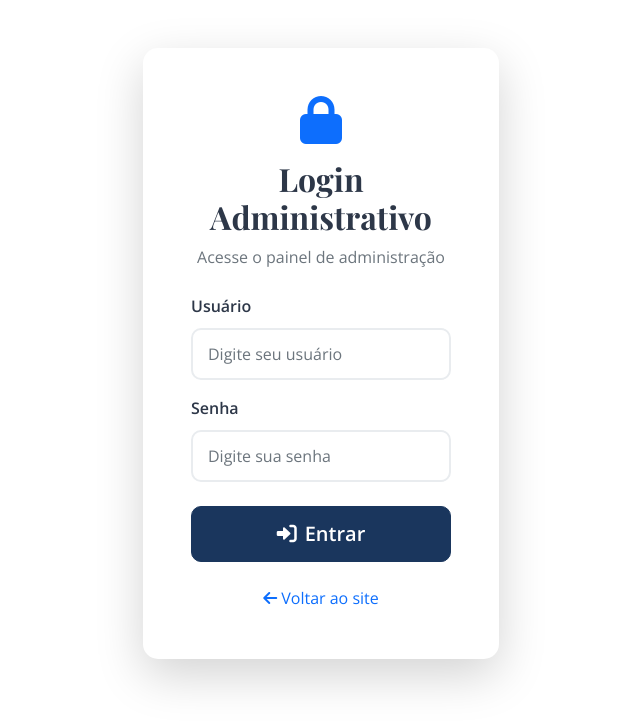
After one commit to gaco/adv-simone, a Flask app: page /login in a window 1280 px wide. The commit adds this page. Shown: the top 727 px of the page, without its empty margins (319-959 px from the left). Run offline with Flask 3, Linux system fonts and the light colour scheme.

Commit message:
several improvements

```diff
--- a/app.py
+++ b/app.py
@@ -1,23 +1,27 @@
 import os
 from datetime import datetime
+from werkzeug.security import generate_password_hash, check_password_hash
 
 from dotenv import load_dotenv
-from flask import Flask, flash, redirect, render_template, url_for
+# Load environment variables from .env file BEFORE imports that need them
+load_dotenv()
+
+from flask import Flask, flash, redirect, render_template, url_for, request, abort
 from flask_sqlalchemy import SQLAlchemy
 from flask_wtf import FlaskForm
-from wtforms import FloatField, IntegerField, StringField, TextAreaField
+from flask_login import LoginManager, UserMixin, login_user, login_required, logout_user, current_user
+from wtforms import FloatField, IntegerField, StringField, TextAreaField, PasswordField
 from wtforms.validators import DataRequired, Email, Length
 
-# Import our database utilities
 from database import init_db as initialize_database
 from database import reset_sample_data
 
-# Import Google Reviews service
 from google_reviews import get_google_reviews
 from sample_data import GOOGLE_PLACE_ID
 
-# Load environment variables from .env file
-load_dotenv()
+# Debug print
+print(f"DEBUG - GOOGLE_PLACE_ID from env: {os.getenv('GOOGLE_PLACE_ID')}")
+print(f"DEBUG - GOOGLE_PLACE_ID from sample_data: {GOOGLE_PLACE_ID}")
 
 app = Flask(__name__)
 
@@ -39,8 +43,31 @@ else:
 
 db = SQLAlchemy(app)
 
+# Initialize Flask-Login
+login_manager = LoginManager()
+login_manager.init_app(app)
+login_manager.login_view = 'login'
+login_manager.login_message = 'Por favor, faça login para acessar esta página.'
+login_manager.login_message_category = 'warning'
+
+@login_manager.user_loader
+def load_user(user_id):
+    return db.session.get(User, int(user_id))
+
 
 # Models
+class User(UserMixin, db.Model):
+    """User model for authentication."""
+    id = db.Column(db.Integer, primary_key=True)
+    username = db.Column(db.String(80), unique=True, nullable=False)
+    password_hash = db.Column(db.String(120), nullable=False)
+
+    def set_password(self, password):
+        self.password_hash = generate_password_hash(password)
+
+    def check_password(self, password):
+        return check_password_hash(self.password_hash, password)
+
 class Lawyer(db.Model):
     """
     Lawyer model - represents the single lawyer profile.
@@ -61,7 +88,7 @@ class Lawyer(db.Model):
     @staticmethod
     def get_lawyer():
         """Helper method to get the single lawyer record."""
-        return Lawyer.query.first()
+        return db.session.scalars(db.select(Lawyer).limit(1)).first()
 
 
 class Service(db.Model):
@@ -96,11 +123,9 @@ class Review(db.Model):
     def get_combined_reviews(limit=None):
         """Get combined manual and Google reviews"""
         # Get manual reviews from database
-        manual_reviews = (
-            Review.query.filter_by(source="manual")
-            .order_by(Review.date_created.desc())
-            .all()
-        )
+        manual_reviews = db.session.scalars(
+            db.select(Review).filter_by(source="manual").order_by(Review.date_created.desc())
+        ).all()
 
         # Get Google reviews
         try:
@@ -175,13 +200,47 @@ class ReviewForm(FlaskForm):
     comment = TextAreaField("Comentário", validators=[DataRequired()])
 
 
+class LoginForm(FlaskForm):
+    username = StringField("Usuário", validators=[DataRequired()])
+    password = PasswordField("Senha", validators=[DataRequired()])
+
+
 # Routes
+@app.route("/login", methods=["GET", "POST"])
+def login():
+    if current_user.is_authenticated:
+        return redirect(url_for("admin"))
+
+    form = LoginForm()
+    if form.validate_on_submit():
+        user = db.session.scalars(db.select(User).filter_by(username=form.username.data)).first()
+        if user and user.check_password(form.password.data):
+            login_user(user)
+            next_page = request.args.get('next')
+            if not next_page or not next_page.startswith('/'):
+                next_page = url_for('admin')
+            flash('Login realizado com sucesso!', 'success')
+            return redirect(next_page)
+        else:
+            flash('Usuário ou senha inválidos!', 'error')
+
+    return render_template("login.html", form=form)
+
+
+@app.route("/logout")
+@login_required
+def logout():
+    logout_user()
+    flash('Logout realizado com sucesso!', 'success')
+    return redirect(url_for("index"))
+
+
 @app.route("/")
 def index():
     # Get the single lawyer record
     lawyer = Lawyer.get_lawyer()
-    services = Service.query.all()
-    abouts = About.query.all()
+    services = db.session.scalars(db.select(Service)).all()
+    abouts = db.session.scalars(db.select(About)).all()
 
     # Get combined reviews (Google + manual)
     reviews = Review.get_combined_reviews(limit=6)
@@ -202,13 +261,16 @@ def index():
 
 
 @app.route("/admin")
+@login_required
 def admin():
     # Get the single lawyer record
     lawyer = Lawyer.get_lawyer()
-    services = Service.query.all()
-    abouts = About.query.all()
+    services = db.session.scalars(db.select(Service)).all()
+    abouts = db.session.scalars(db.select(About)).all()
     # Get all manual reviews for admin
-    manual_reviews = Review.query.filter_by(source="manual").all()
+    manual_reviews = db.session.scalars(
+        db.select(Review).filter_by(source="manual")
+    ).all()
     # Get Google reviews count
     try:
         google_reviews = get_google_reviews(GOOGLE_PLACE_ID)
@@ -233,6 +295,7 @@ def admin():
 
 
 @app.route("/admin/lawyer", methods=["GET", "POST"])
+@login_required
 def admin_lawyer():
     # Get the single lawyer record (or None if doesn't exist)
     lawyer = Lawyer.get_lawyer()
@@ -282,6 +345,7 @@ def admin_lawyer():
 
 
 @app.route("/admin/services", methods=["GET", "POST"])
+@login_required
 def admin_services():
     form = ServiceForm()
 
@@ -296,13 +360,16 @@ def admin_services():
         flash("Serviço adicionado com sucesso!", "success")
         return redirect(url_for("admin_services"))
 
-    services = Service.query.all()
+    services = db.session.scalars(db.select(Service)).all()
     return render_template("admin_services.html", form=form, services=services)
 
 
 @app.route("/admin/services/delete/<int:id>")
+@login_required
 def delete_service(id):
-    service = Service.query.get_or_404(id)
+    service = db.session.get(Service, id)
+    if not service:
+        abort(404)
     db.session.delete(service)
     db.session.commit()
     flash("Serviço removido com sucesso!", "success")
@@ -310,6 +377,7 @@ def delete_service(id):
 
 
 @app.route("/admin/about", methods=["GET", "POST"])
+@login_required
 def admin_about():
     form = AboutForm()
 
@@ -324,13 +392,16 @@ def admin_about():
         flash("Sobre Nós adicionado com sucesso!", "success")
         return redirect(url_for("admin_about"))
 
-    abouts = About.query.all()
+    abouts = db.session.scalars(db.select(About)).all()
     return render_template("admin_about.html", form=form, abouts=abouts)
 
 
 @app.route("/admin/about/delete/<int:id>")
+@login_required
 def delete_about(id):
-    about = About.query.get_or_404(id)
+    about = db.session.get(About, id)
+    if not about:
+        abort(404)
     db.session.delete(about)
     db.session.commit()
     flash("Sobre Nós removido com sucesso!", "success")
@@ -338,6 +409,7 @@ def delete_about(id):
 
 
 @app.route("/admin/reviews", methods=["GET", "POST"])
+@login_required
 def admin_reviews():
     form = ReviewForm()
 
@@ -354,11 +426,9 @@ def admin_reviews():
         return redirect(url_for("admin_reviews"))
 
     # Get manual reviews only (Google reviews are read-only)
-    manual_reviews = (
-        Review.query.filter_by(source="manual")
-        .order_by(Review.date_created.desc())
-        .all()
-    )
+    manual_reviews = db.session.scalars(
+        db.select(Review).filter_by(source="manual").order_by(Review.date_created.desc())
+    ).all()
 
     # Get Google reviews for display (read-only)
     try:
@@ -375,8 +445,11 @@ def admin_reviews():
 
 
 @app.route("/admin/reviews/delete/<int:id>")
+@login_required
 def delete_review(id):
-    review = Review.query.get_or_404(id)
+    review = db.session.get(Review, id)
+    if not review:
+        abort(404)
     if review.source == "manual":  # Only allow deleting manual reviews
         db.session.delete(review)
         db.session.commit()
@@ -387,6 +460,7 @@ def delete_review(id):
 
 
 @app.route("/admin/reviews/refresh-google", methods=["POST"])
+@login_required
 def refresh_google_reviews():
     """Refresh Google reviews (useful for testing)"""
     try:
@@ -398,10 +472,11 @@ def refresh_google_reviews():
 
 
 @app.route("/admin/reset-data", methods=["POST"])
+@login_required
 def admin_reset_data():
     """Reset database to original sample data (useful for development)."""
     try:
-        reset_sample_data(db, Lawyer, Service, About, Review)
+        reset_sample_data(db, Lawyer, Service, About, Review, User)
         flash("Banco de dados resetado para dados de exemplo!", "success")
     except Exception as e:
         flash(f"Erro ao resetar dados: {str(e)}", "error")
@@ -411,7 +486,7 @@ def admin_reset_data():
 with app.app_context():
     try:
         # Initialize database using the new separated structure
-        initialize_database(db, Lawyer, Service, About, Review)
+        initialize_database(db, Lawyer, Service, About, Review, User)
     except Exception as e:
         print(f"Database initialization error: {e}")
 
--- a/requirements.txt
+++ b/requirements.txt
@@ -1,6 +1,7 @@
 Flask==3.0.0
 Flask-SQLAlchemy==3.1.1
 Flask-WTF==1.2.1
+Flask-Login==0.6.3
 WTForms==3.1.1
 Werkzeug==3.0.1
 python-dotenv==1.0.0
--- a/templates/index.html
+++ b/templates/index.html
@@ -332,9 +332,6 @@
         <p>&copy; 2024 {% if lawyer %}{{ lawyer.name }}{% else %}Simone Persin Côrtes{% endif %} - Todos os direitos
             reservados
         </p>
-        <p>
-            <a href="/admin" class="text-muted">Área Administrativa</a>
-        </p>
     </div>
 </footer>
 {% endblock %}
--- /dev/null
+++ b/templates/login.html
@@ -0,0 +1,112 @@
+{% extends "base.html" %}
+
+{% block title %}Login - Simone Persin Côrtes{% endblock %}
+
+{% block content %}
+<div class="container">
+    <div class="row justify-content-center">
+        <div class="col-md-6 col-lg-4">
+            <div class="card shadow-lg mt-5">
+                <div class="card-body p-5">
+                    <div class="text-center mb-4">
+                        <i class="fas fa-lock fa-3x text-primary mb-3"></i>
+                        <h2 class="card-title">Login Administrativo</h2>
+                        <p class="text-muted">Acesse o painel de administração</p>
+                    </div>
+
+                    {% with messages = get_flashed_messages(with_categories=true) %}
+                        {% if messages %}
+                            {% for category, message in messages %}
+                                <div class="alert alert-{{ 'danger' if category == 'error' else category }} alert-dismissible fade show" role="alert">
+                                    {{ message }}
+                                    <button type="button" class="btn-close" data-bs-dismiss="alert"></button>
+                                </div>
+                            {% endfor %}
+                        {% endif %}
+                    {% endwith %}
+
+                    <form method="POST">
+                        {{ form.hidden_tag() }}
+
+                        <div class="mb-3">
+                            {{ form.username.label(class="form-label") }}
+                            {{ form.username(class="form-control", placeholder="Digite seu usuário") }}
+                            {% if form.username.errors %}
+                                <div class="text-danger">
+                                    {% for error in form.username.errors %}
+                                        <small>{{ error }}</small>
+                                    {% endfor %}
+                                </div>
+                            {% endif %}
+                        </div>
+
+                        <div class="mb-4">
+                            {{ form.password.label(class="form-label") }}
+                            {{ form.password(class="form-control", placeholder="Digite sua senha") }}
+                            {% if form.password.errors %}
+                                <div class="text-danger">
+                                    {% for error in form.password.errors %}
+                                        <small>{{ error }}</small>
+                                    {% endfor %}
+                                </div>
+                            {% endif %}
+                        </div>
+
+                        <div class="d-grid">
+                            <button type="submit" class="btn btn-primary btn-lg">
+                                <i class="fas fa-sign-in-alt me-2"></i>Entrar
+                            </button>
+                        </div>
+                    </form>
+
+                    <div class="text-center mt-4">
+                        <a href="{{ url_for('index') }}" class="text-decoration-none">
+                            <i class="fas fa-arrow-left me-1"></i>Voltar ao site
+                        </a>
+                    </div>
+                </div>
+            </div>
+        </div>
+    </div>
+</div>
+
+<style>
+.card {
+    border: none;
+    border-radius: 15px;
+}
+
+.card-body {
+    border-radius: 15px;
+}
+
+.form-control {
+    border-radius: 10px;
+    border: 2px solid #e9ecef;
+    padding: 12px 15px;
+    transition: all 0.3s ease;
+}
+
+.form-control:focus {
+    border-color: #0d6efd;
+    box-shadow: 0 0 0 0.2rem rgba(13, 110, 253, 0.25);
+}
+
+.btn-primary {
+    border-radius: 10px;
+    padding: 12px;
+    font-weight: 600;
+    transition: all 0.3s ease;
+}
+
+.btn-primary:hover {
+    transform: translateY(-2px);
+    box-shadow: 0 4px 8px rgba(0,0,0,0.2);
+}
+
+.alert {
+    border-radius: 10px;
+    border: none;
+}
+</style>
+{% endblock %}
```
Also changed, not shown: database.py (+34 -7 lines), google_reviews.py (+0 -42 lines), templates/admin.html (+12 -2 lines), 2 other files.
